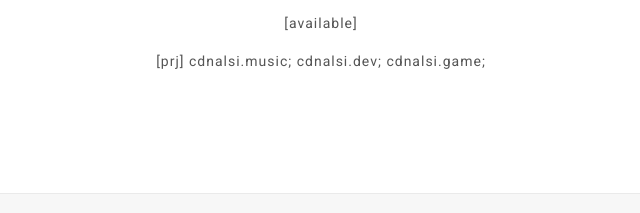
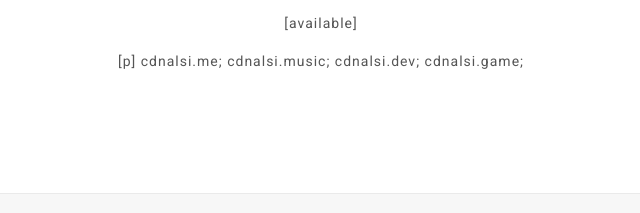
Before and after one commit to cdnalsi/2019, a plain HTML site: page index.html in a window 1280 px wide. Shown: the part 777-990 px from the top of the page, 319-959 px from the left. Drawn offline with Linux system fonts and the light colour scheme.

Commit message:
Update index.html

```diff
--- a/index.html
+++ b/index.html
@@ -68,7 +68,7 @@
 					<h2>currently</h2>
 					<p> </p>
 					<p>[available]</p>
-					<p>[prj] cdnalsi.music; cdnalsi.dev; cdnalsi.game;
+					<p>[p] cdnalsi.me; cdnalsi.music; cdnalsi.dev; cdnalsi.game;
 
 				</div><!-- /.section_heading -->
 
```
